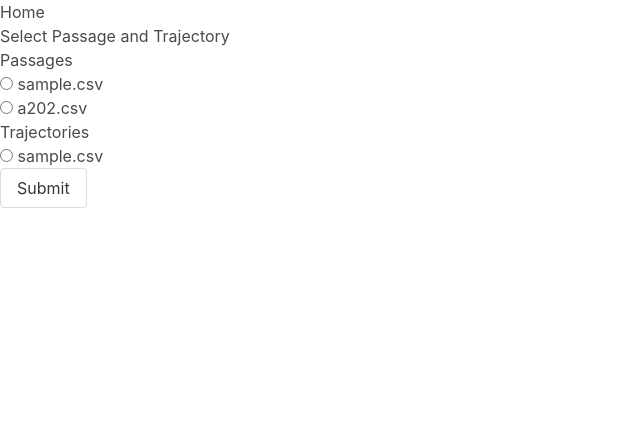
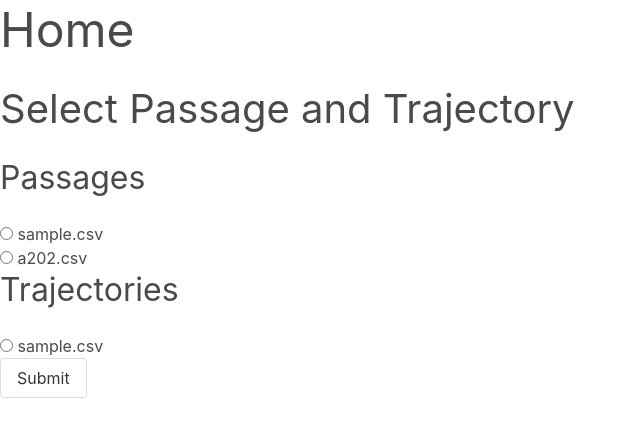
Before and after one commit to arailly/tama-web, a Flask app: page / in a window 1280 px wide. Shown: the top 437 px of the page, without its empty margins (0-640 px from the left). Run offline with Flask 2, Linux system fonts and the light colour scheme.

Commit message:
:+1: add classes

```diff
--- a/templates/index.html
+++ b/templates/index.html
@@ -1,8 +1,8 @@
 {% extends "base.html" %}
 {% block content %}
-    <h1>Home</h1>
-    <h2>Select Passage and Trajectory</h2>
-    <h3>Passages</h3>
+    <h1 class="subtitle is-1">Home</h1>
+    <h2 class="subtitle is-2">Select Passage and Trajectory</h2>
+    <h3 class="subtitle is-3">Passages</h3>
     <form id="files" action="result" method="get">
     {% for passage_file in passage_files %}
     <p>
@@ -19,7 +19,7 @@
     </p>
     {% endfor %}
 
-    <h3>Trajectories</h3>
+    <h3 class="subtitle is-3">Trajectories</h3>
     {% for trajectory_file in trajectory_files %}
     <p>
         <label for="trajectory">
```
